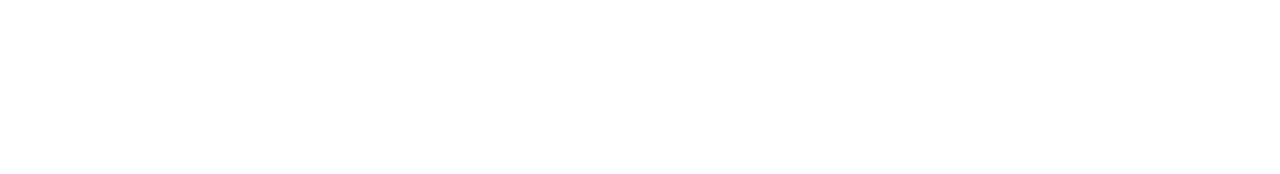
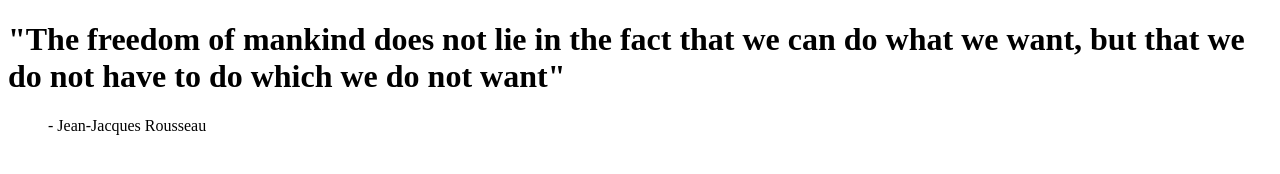
Before and after one commit to Timea1985/simple-quote-page, a plain HTML site: page index.html in a window 1280 px wide. Drawn offline with Linux system fonts and the light colour scheme.

Commit message:
add base file structure

```diff
--- a/index.html
+++ b/index.html
@@ -4,8 +4,10 @@
   <meta charset="utf-8">
   <title></title>
   <meta name="viewport" content="width=device-width, initial-scale=1">
+  <link rel="stylesheet" type="text/css" href="main.css">
 </head>
 <body>
-
+<h1>"The freedom of mankind does not lie in the fact that we can do what we want, but that we do not have to do which we do not want"</h1>
+    <blockquote>- Jean-Jacques Rousseau</blockquote>
 </body>
 </html>
```
Also changed, not shown: 1 other file.
